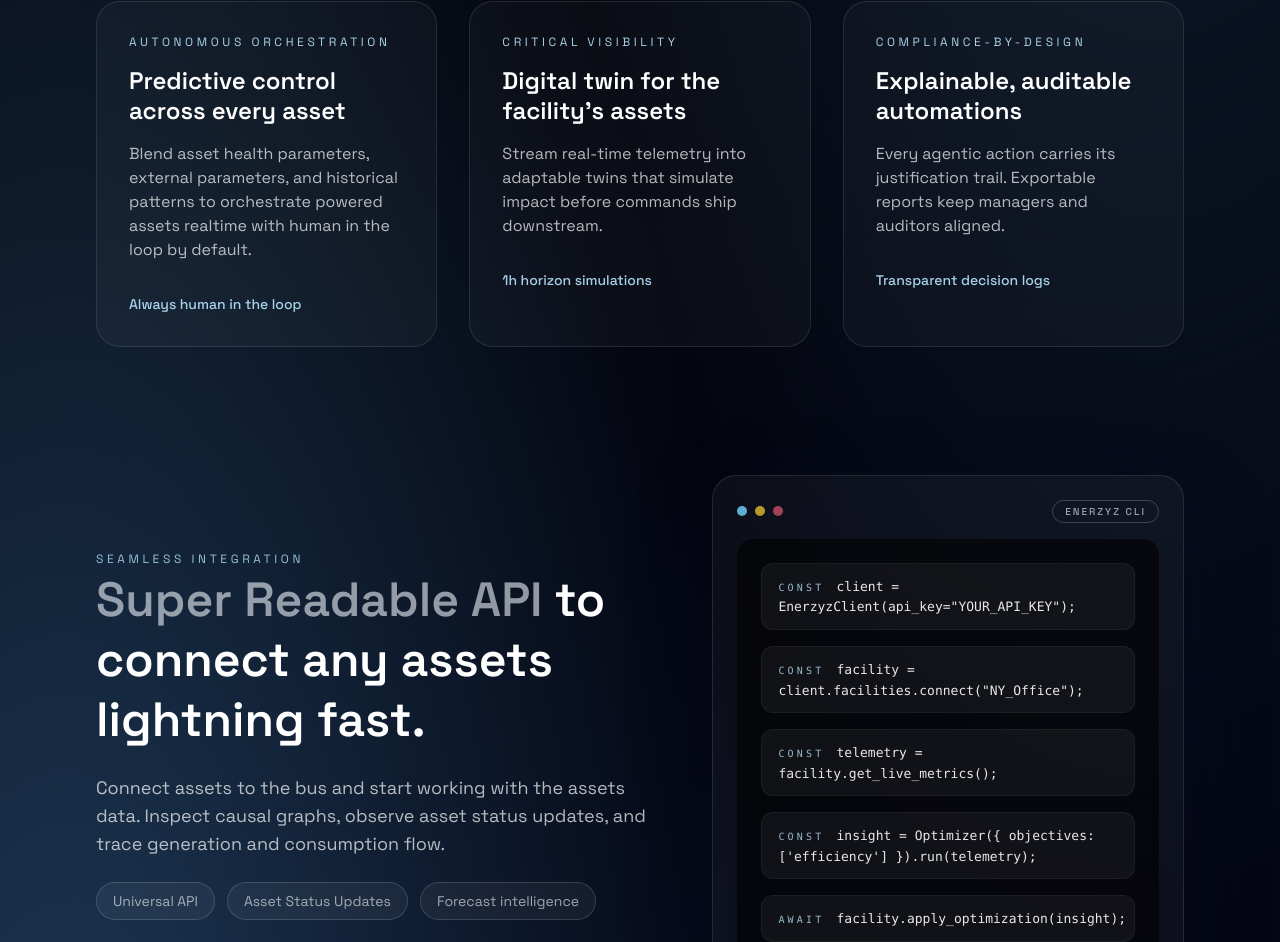
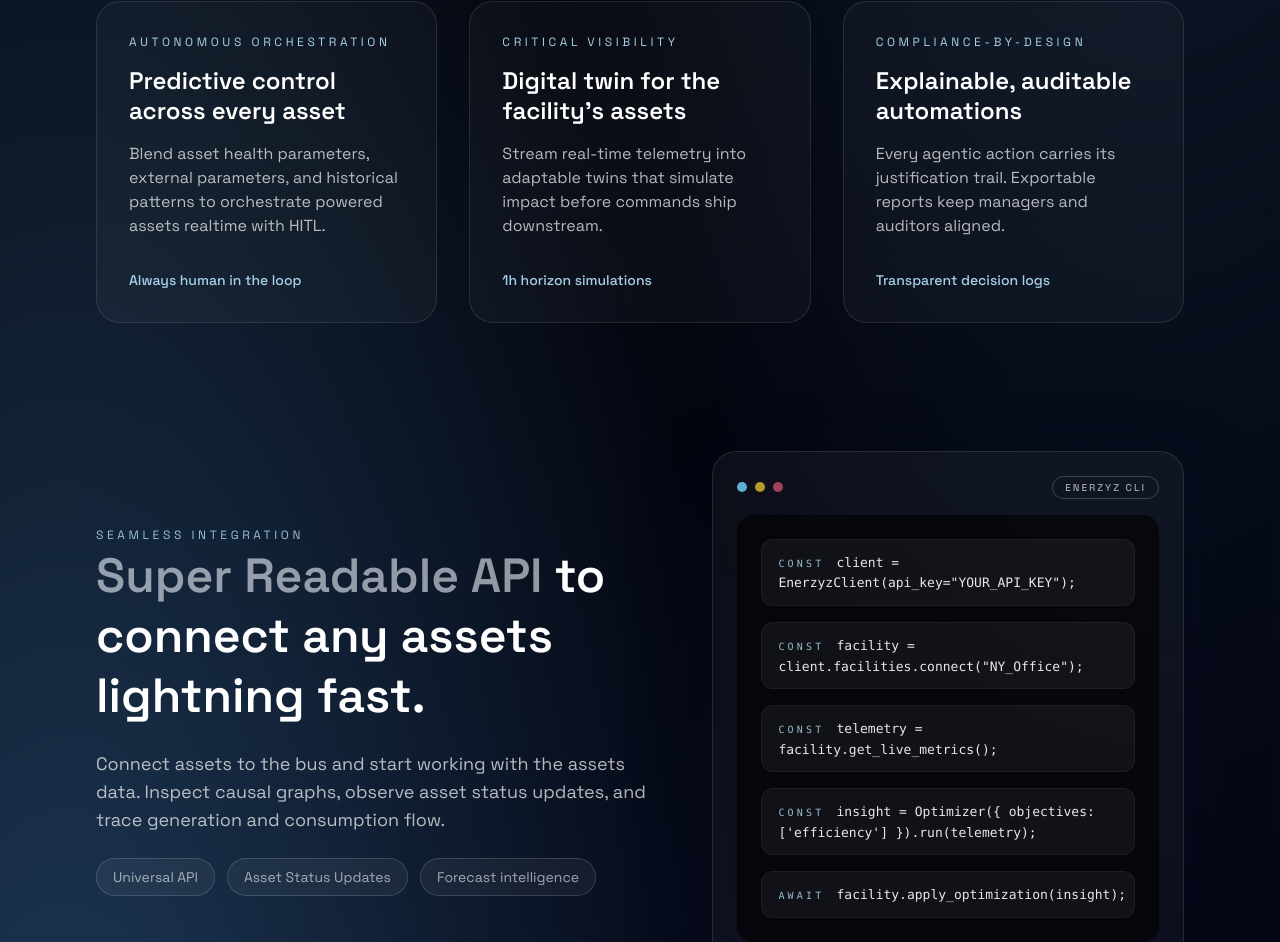
Before and after one commit to enerzyz/enerzyz-web, a Next.js app: page / in a window 1280 px wide. Shown: the part 1596-2538 px from the top of the page. Built offline with nearby package versions, Linux system fonts and the light colour scheme.

Commit message:
update energy assets

```diff
--- a/src/app/energy-assets/page.tsx
+++ b/src/app/energy-assets/page.tsx
@@ -16,7 +16,7 @@
         </p>
 
         <p>
-          Every building or facility has them. Globally 16T USD per year is used for operating and managing these energy assets. Sadly, almost half of it or around 8T is lost annually for inefficient energy asset management. The reason is we actually do not know how these assets behave over time across various conditions and health spectrums. We could not make sense of all these data points until recently.
+          Every building or facility has them. Globally 16T USD per year is used for operating and managing these energy assets. Sadly, almost half of it or around 8T is lost annually for inefficient energy asset management. The reason is facilities do not know how these assets behave over time across various conditions and health spectrums. They are unable to make sense of all the data points generated by the energy assets in the facility.
         </p>
 
         <p>
--- a/src/components/feature-grid.tsx
+++ b/src/components/feature-grid.tsx
@@ -10,7 +10,7 @@
     eyebrow: "Autonomous orchestration",
     title: "Predictive control across every asset",
     description:
-      "Blend asset health parameters, external parameters, and historical patterns to orchestrate powered assets realtime with human in the loop by default.",
+      "Blend asset health parameters, external parameters, and historical patterns to orchestrate powered assets realtime with HITL.",
     metric: "Always human in the loop",
   },
   {
```
